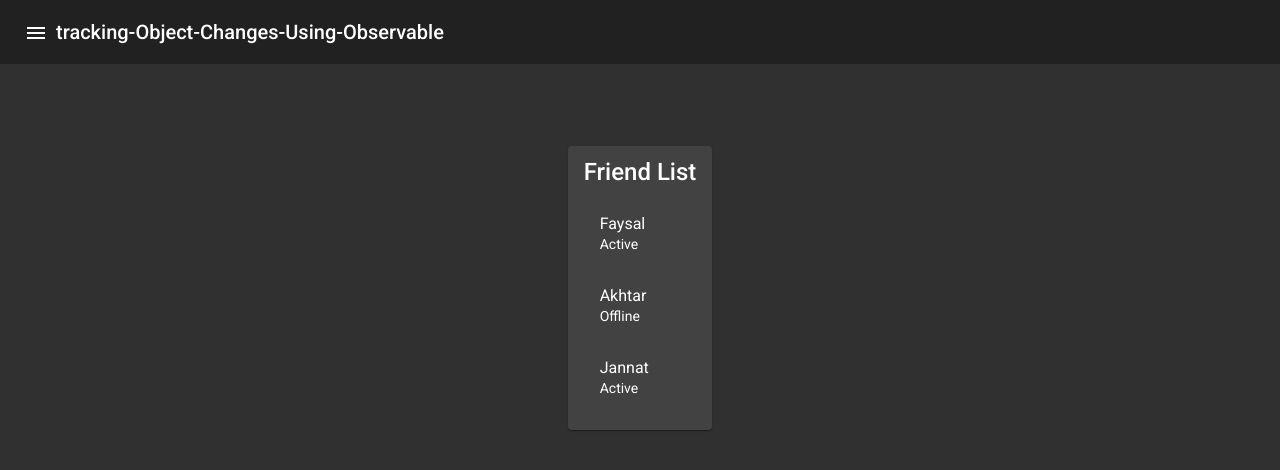
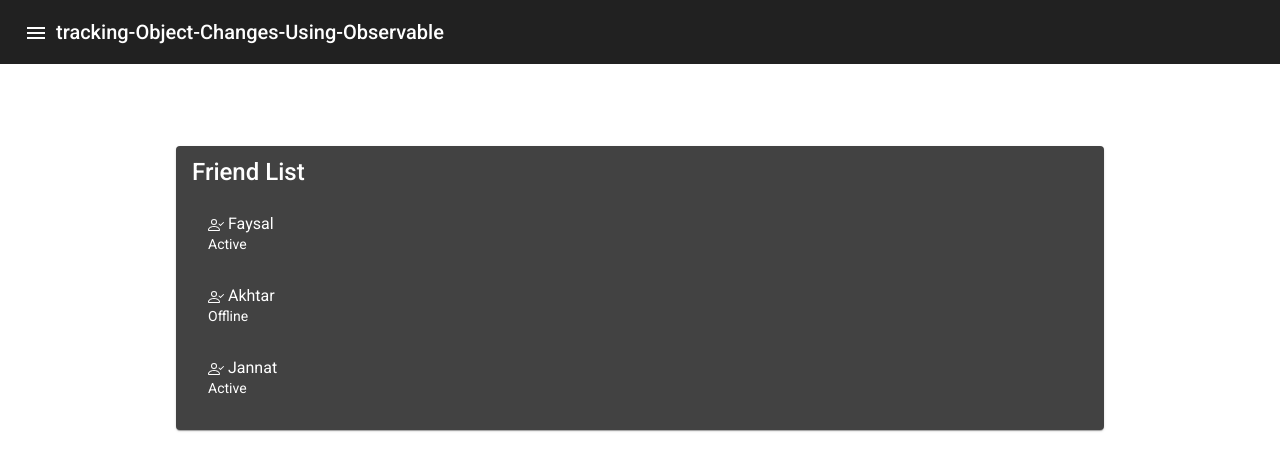
Before and after one commit to iamimrankhan95/Tracking-Object-Changes-Using-Observable, an Angular app in the folder Frontend/Angular/tracking-Object-Changes-Using-Observable/: page /user in a window 1280 px wide. Shown: the top 470 px of the page. Built offline with nearby package versions, Linux system fonts and the light colour scheme.

Commit message:
refact(angular): add bootstrap

```diff
--- a/Frontend/Angular/tracking-Object-Changes-Using-Observable/angular.json
+++ b/Frontend/Angular/tracking-Object-Changes-Using-Observable/angular.json
@@ -32,7 +32,8 @@
             ],
             "styles": [
               "./node_modules/@angular/material/prebuilt-themes/purple-green.css",
-              "src/styles.scss"
+              "src/styles.scss",
+              "node_modules/bootstrap/dist/css/bootstrap.min.css"
             ],
             "scripts": []
           },
--- a/Frontend/Angular/tracking-Object-Changes-Using-Observable/package.json
+++ b/Frontend/Angular/tracking-Object-Changes-Using-Observable/package.json
@@ -20,6 +20,9 @@
     "@angular/platform-browser": "~13.2.0",
     "@angular/platform-browser-dynamic": "~13.2.0",
     "@angular/router": "~13.2.0",
+    "@ng-bootstrap/ng-bootstrap": "^12.0.0",
+    "@popperjs/core": "^2.11.2",
+    "bootstrap": "^5.1.3",
     "rxjs": "~7.5.0",
     "tslib": "^2.3.0",
     "zone.js": "~0.11.4"
@@ -28,6 +31,7 @@
     "@angular-devkit/build-angular": "~13.2.4",
     "@angular/cli": "~13.2.4",
     "@angular/compiler-cli": "~13.2.0",
+    "@angular/localize": "^13.2.3",
     "@types/jasmine": "~3.10.0",
     "@types/node": "^12.11.1",
     "jasmine-core": "~4.0.0",
--- a/Frontend/Angular/tracking-Object-Changes-Using-Observable/src/app/app.component.scss
+++ b/Frontend/Angular/tracking-Object-Changes-Using-Observable/src/app/app.component.scss
@@ -2,7 +2,7 @@
     flex: 1 1 auto;
   }
   .content {
-    display: flex;
+    // display: flex;
     margin: 82px auto 32px;
     padding: 0 16px;
     max-width: 960px;
--- a/Frontend/Angular/tracking-Object-Changes-Using-Observable/src/app/app.module.ts
+++ b/Frontend/Angular/tracking-Object-Changes-Using-Observable/src/app/app.module.ts
@@ -7,6 +7,7 @@ import { BrowserAnimationsModule } from '@angular/platform-browser/animations';
 import { MaterialModule } from '../material.module';
 import { HttpClientModule } from '@angular/common/http';
 import { FormsModule, ReactiveFormsModule } from '@angular/forms';
+import { NgbModule } from '@ng-bootstrap/ng-bootstrap';
 @NgModule({
   declarations: [
     AppComponent
@@ -18,7 +19,8 @@ import { FormsModule, ReactiveFormsModule } from '@angular/forms';
     FormsModule,
     HttpClientModule,
     ReactiveFormsModule,
-    MaterialModule
+    MaterialModule,
+    NgbModule
   ],
   providers: [],
   bootstrap: [AppComponent]
--- a/Frontend/Angular/tracking-Object-Changes-Using-Observable/src/app/modules/user/user-list/user-list.component.html
+++ b/Frontend/Angular/tracking-Object-Changes-Using-Observable/src/app/modules/user/user-list/user-list.component.html
@@ -1,14 +1,21 @@
+<div class="row">
+  <div class="col-md-12">
     <mat-card>
       <mat-card-title>Friend List</mat-card-title>
       <mat-card-content>
         <mat-list>
           <mat-list-item *ngFor="let friend of friends">
-        <div *ngIf="friend.status === 'Active'">
-          <!-- <fa-icon [icon]="['fas', 'square']"></fa-icon> -->
-        </div>
-        <div mat-line>{{friend.name}}</div>
+            <div mat-line>
+              <!-- <i class="bi bi-person-check"></i> -->
+              <svg xmlns="http://www.w3.org/2000/svg" width="16" height="16" fill="currentColor" class="bi bi-person-check" viewBox="0 0 16 16">
+                <path d="M6 8a3 3 0 1 0 0-6 3 3 0 0 0 0 6zm2-3a2 2 0 1 1-4 0 2 2 0 0 1 4 0zm4 8c0 1-1 1-1 1H1s-1 0-1-1 1-4 6-4 6 3 6 4zm-1-.004c-.001-.246-.154-.986-.832-1.664C9.516 10.68 8.289 10 6 10c-2.29 0-3.516.68-4.168 1.332-.678.678-.83 1.418-.832 1.664h10z"/>
+                <path fill-rule="evenodd" d="M15.854 5.146a.5.5 0 0 1 0 .708l-3 3a.5.5 0 0 1-.708 0l-1.5-1.5a.5.5 0 0 1 .708-.708L12.5 7.793l2.646-2.647a.5.5 0 0 1 .708 0z"/>
+              </svg>
+              {{friend.name}}</div>
             <div mat-line> {{friend.status}} </div>
           </mat-list-item>
         </mat-list>
       </mat-card-content>
     </mat-card>
+  </div>
+</div>
--- a/Frontend/Angular/tracking-Object-Changes-Using-Observable/src/app/modules/user/user.module.ts
+++ b/Frontend/Angular/tracking-Object-Changes-Using-Observable/src/app/modules/user/user.module.ts
@@ -6,6 +6,7 @@ import { UserComponent } from './user.component';
 import { UserListComponent } from './user-list/user-list.component';
 import { UserStatusDropdownComponent } from './user-status-dropdown/user-status-dropdown.component';
 import { MaterialModule } from 'src/material.module';
+import { NgbModule } from '@ng-bootstrap/ng-bootstrap';
 
 
 @NgModule({
@@ -17,7 +18,8 @@ import { MaterialModule } from 'src/material.module';
   imports: [
     CommonModule,
     UserRoutingModule,
-    MaterialModule
+    MaterialModule,
+    NgbModule
   ]
 })
 export class UserModule { }
--- a/Frontend/Angular/tracking-Object-Changes-Using-Observable/src/index.html
+++ b/Frontend/Angular/tracking-Object-Changes-Using-Observable/src/index.html
@@ -10,7 +10,7 @@
   <link href="https://fonts.googleapis.com/css2?family=Roboto:wght@300;400;500&display=swap" rel="stylesheet">
   <link href="https://fonts.googleapis.com/icon?family=Material+Icons" rel="stylesheet">
 </head>
-<body class="mat-typography mat-app-background">
+<body class="mat-typography">
   <app-root></app-root>
 </body>
 </html>
--- a/Frontend/Angular/tracking-Object-Changes-Using-Observable/src/polyfills.ts
+++ b/Frontend/Angular/tracking-Object-Changes-Using-Observable/src/polyfills.ts
@@ -1,3 +1,7 @@
+/***************************************************************************************************
+ * Load `$localize` onto the global scope - used if i18n tags appear in Angular templates.
+ */
+import '@angular/localize/init';
 /**
  * This file includes polyfills needed by Angular and is loaded before the app.
  * You can add your own extra polyfills to this file.
--- a/Frontend/Angular/tracking-Object-Changes-Using-Observable/src/styles.scss
+++ b/Frontend/Angular/tracking-Object-Changes-Using-Observable/src/styles.scss
@@ -1,4 +1,4 @@
 /* You can add global styles to this file, and also import other style files */
-
+@import "~bootstrap/scss/bootstrap";
 html, body { height: 100%; }
 body { margin: 0; font-family: Roboto, "Helvetica Neue", sans-serif; }
```
Also changed, not shown: 1 other file (tests, documents, lock files or other folders). Lines whose indentation alone changed are shown as unchanged.
